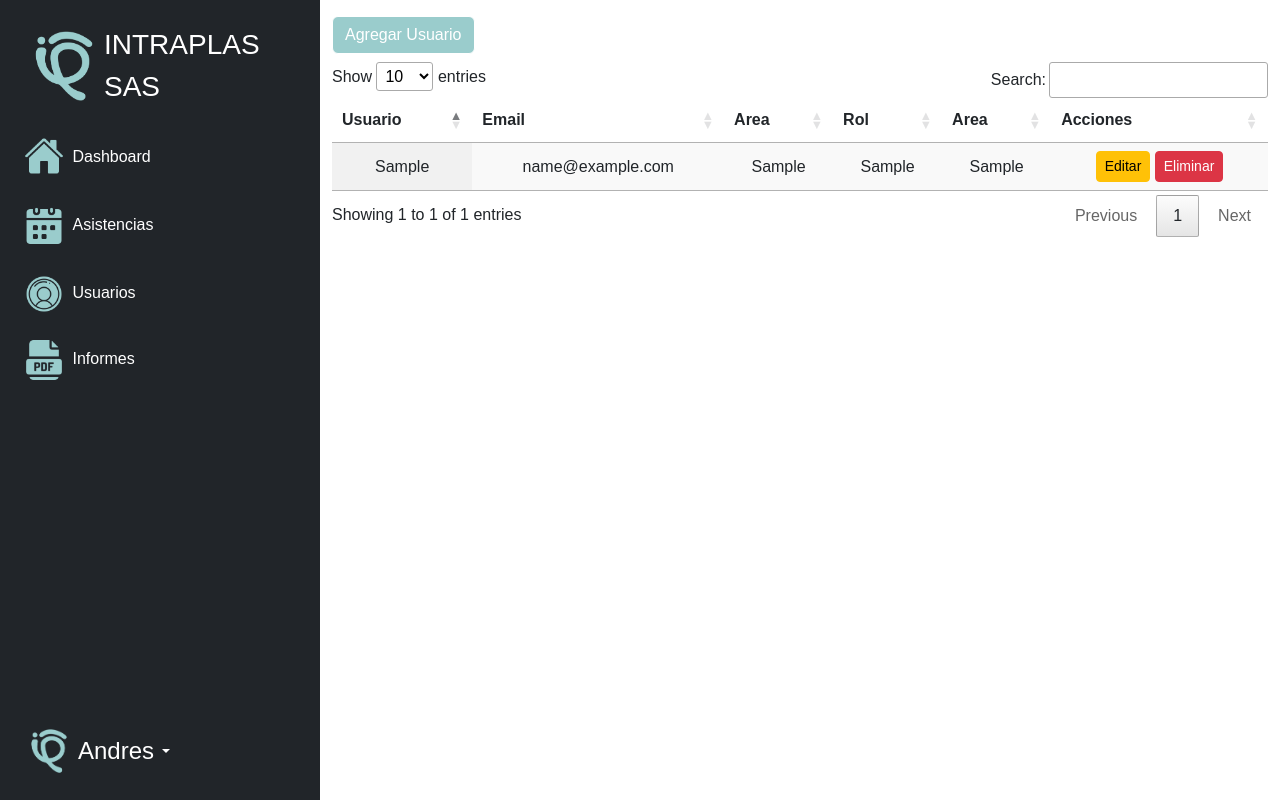
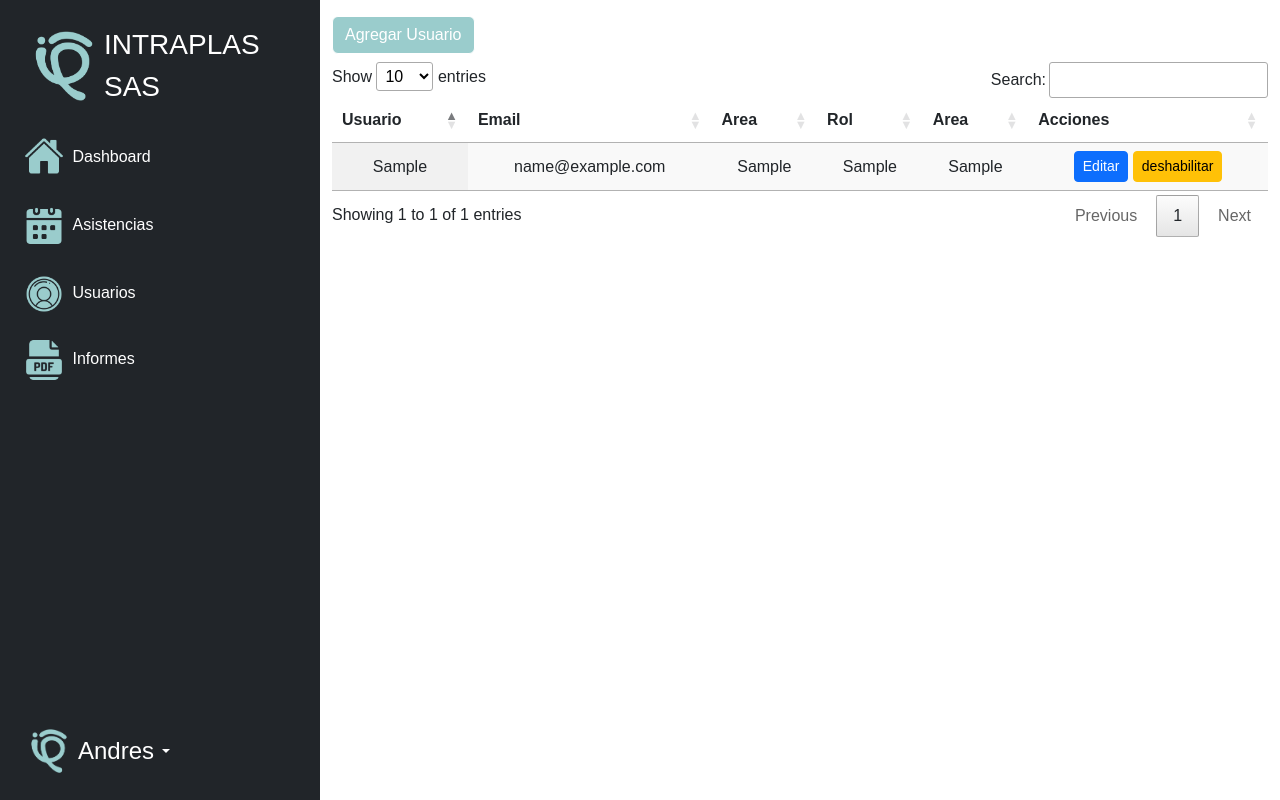
Before and after one commit to andresjsalcedo/asistencias_intraplas, a Django app: page /Usuarios/ in a window 1280 px wide. Run offline with Django 5.2, Linux system fonts and the light colour scheme; tables that the repository leaves empty hold one stand-in row (values such as "Sample post"); some libraries are stand-ins or nearby versions; some web fonts are replaced.

Commit message:
se cambio la funcionalidad de eliminar a deshabilitar (aun no se refleja cambios en las vistas)

```diff
--- a/control_asistencias/control_asistencias/urls.py
+++ b/control_asistencias/control_asistencias/urls.py
@@ -25,5 +25,5 @@ urlpatterns = [
     path('Asistencias/', views.asistencias, name='Asistencias'),
 
     path('usuarios/<int:id>/editar/', views.editar_usuario, name='editar_usuario'),
-    path('usuarios/<int:id>/eliminar/', views.eliminar_usuario, name='eliminar_usuario'),
+    path('usuarios/<int:id>/deshabilitar/', views.deshabilitar_usuario, name='deshabilitar_usuario'),
 ]
--- a/control_asistencias/sistema/templates/Usuarios.html
+++ b/control_asistencias/sistema/templates/Usuarios.html
@@ -147,11 +147,11 @@
                             <td>{{ usuario.area }}</td>
                             <td>
                                 <!-- Botones de acción -->
-                                <button class="btn btn-sm btn-warning editarUsuario" data-id="{{ usuario.id }}"
+                                <button class="btn btn-sm btn-primary editarUsuario" data-id="{{ usuario.id }}"
                                     data-bs-toggle="modal" data-bs-target="#editModal">Editar</button>
                                 {% csrf_token %}
-                                <button class="btn btn-sm btn-danger eliminarUsuario"
-                                    data-id="{{ usuario.id }}">Eliminar</button>
+                                <button class="btn btn-sm btn-warning deshabilitarUsuario"
+                                    data-id="{{ usuario.id }}">deshabilitar</button>
                             </td>
                         </tr>
                         {% endfor %}
--- a/control_asistencias/sistema/views.py
+++ b/control_asistencias/sistema/views.py
@@ -55,12 +55,13 @@ def editar_usuario(request, id):
 
 
 
-
-def eliminar_usuario(request, id):
+def deshabilitar_usuario(request, id):
     usuario = get_object_or_404(Usuario, id=id)
     if request.method == 'POST':
-        usuario.delete()
+        usuario.activo = False  # Establece el campo activo a False para deshabilitarlo
+        usuario.save()  # Guarda los cambios en la base de datos
         return JsonResponse({'success': True})
+
 
 
 
--- a/control_asistencias/static/js/datatable.js
+++ b/control_asistencias/static/js/datatable.js
@@ -34,15 +34,15 @@ $(document).ready(function () {
         });
     });
 
-    // Manejar la eliminación de usuarios
-    $('.eliminarUsuario').click(function () {
+    // Manejar la deshabilitación de usuarios
+    $('.deshabilitarUsuario').click(function () {
         const userId = $(this).data('id');
-        if (confirm('¿Estás seguro de que deseas eliminar este usuario?')) {
+            if (confirm('¿Estás seguro de que deseas deshabilitar este usuario?')) {
             $.ajax({
-                url: `/usuarios/${userId}/eliminar/`,
+                url: `/usuarios/${userId}/deshabilitar/`,  // Cambié el endpoint a deshabilitar
                 method: 'POST',
                 data: {
-                    'csrfmiddlewaretoken': $('input[name=csrfmiddlewaretoken]').val(),
+                    csrfmiddlewaretoken: $('input[name=csrfmiddlewaretoken]').val(),
                 },
                 success: function () {
                     location.reload(); // Recarga la página
```
